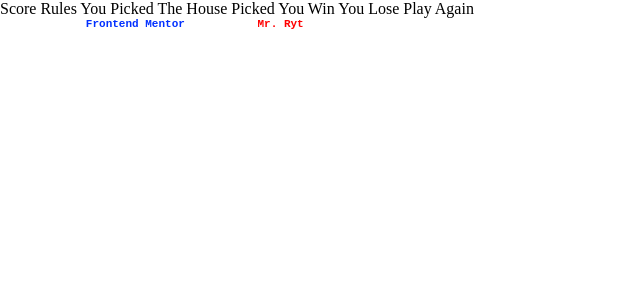
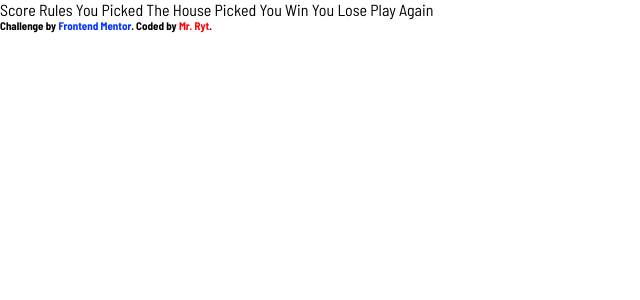
Before and after one commit to MrRyt247/rock-paper-scissors-game, an Angular app: page / in a window 1280 px wide. Shown: the top 300 px of the page, without its empty margins (0-640 px from the left). Built offline with nearby package versions, Linux system fonts and the light colour scheme.

Commit message:
:tada: initializes project

```diff
--- a/src/index.html
+++ b/src/index.html
@@ -8,6 +8,11 @@
   <base href="/">
   <meta name="viewport" content="width=device-width, initial-scale=1">
   <link rel="icon" type="image/x-icon" href="favicon.ico">
+  <link rel="preconnect" href="https://fonts.googleapis.com">
+  <link rel="preconnect" href="https://fonts.gstatic.com" crossorigin>
+  <link
+    href="https://fonts.googleapis.com/css2?family=Barlow+Semi+Condensed:ital,wght@0,100;0,200;0,300;0,400;0,500;0,600;0,700;0,800;0,900;1,100;1,200;1,300;1,400;1,500;1,600;1,700;1,800;1,900&display=swap"
+    rel="stylesheet">
   <title>Frontend Mentor | Rock, Paper, Scissors</title>
 </head>
 
--- a/src/styles.css
+++ b/src/styles.css
@@ -1,21 +1,36 @@
 :root {
-  --tomato: hsla(4, 100%, 67%, 0.708);
-  --darkSlateGrey: hsl(234, 29%, 20%);
-  --charcoalGrey: hsl(235, 18%, 26%);
-  --gray: hsl(231, 7%, 60%);
-  --white: hsl(0, 0%, 100%);
+  --ScissorsGradientStart: hsl(39, 89%, 49%);
+  --ScissorsGradientEnd: hsl(40, 84%, 53%);
+  --PaperGradientStart: hsl(230, 89%, 62%);
+  --PaperGradientEnd: hsl(230, 89%, 65%);
+  --RockGradientStart: hsl(349, 71%, 52%);
+  --RockGradientEnd: hsl(349, 70%, 56%);
+  --LizardGradientStart: hsl(261, 73%, 60%);
+  --LizardGradientEnd: hsl(261, 72%, 63%);
+  --SpockGradientStart: hsl(189, 59%, 53%);
+  --SpockGradientEndt: hsl(189, 58%, 57%);
+  --DarkText: hsl(229, 25%, 31%);
+  --ScoreText: hsl(229, 64%, 46%);
+  --HeaderOutline: hsl(217, 16%, 45%);
+  --bgGradientStart: hsl(214, 47%, 23%);
+  --bgGradientEnd: hsl(237, 49%, 15%);
 }
 
 * {
   margin: 0;
   box-sizing: border-box;
+  font-family: "Barlow Semi Condensed", sans-serif;
+}
+
+input, button {
+  font-family: "Barlow Semi Condensed", sans-serif;
 }
 
 .attribution {
   font-family: monospace, "Courier New";
   font-size: 11px;
   font-weight: 700;
-  color: white;
+  color: black;
   margin-inline: auto;
   -webkit-user-select: none;
   user-select: none;
```
